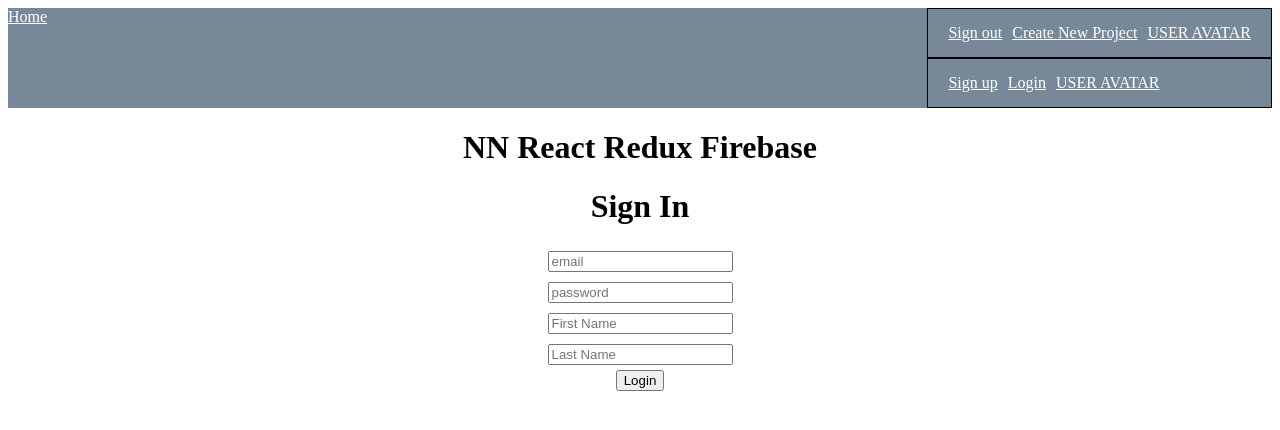
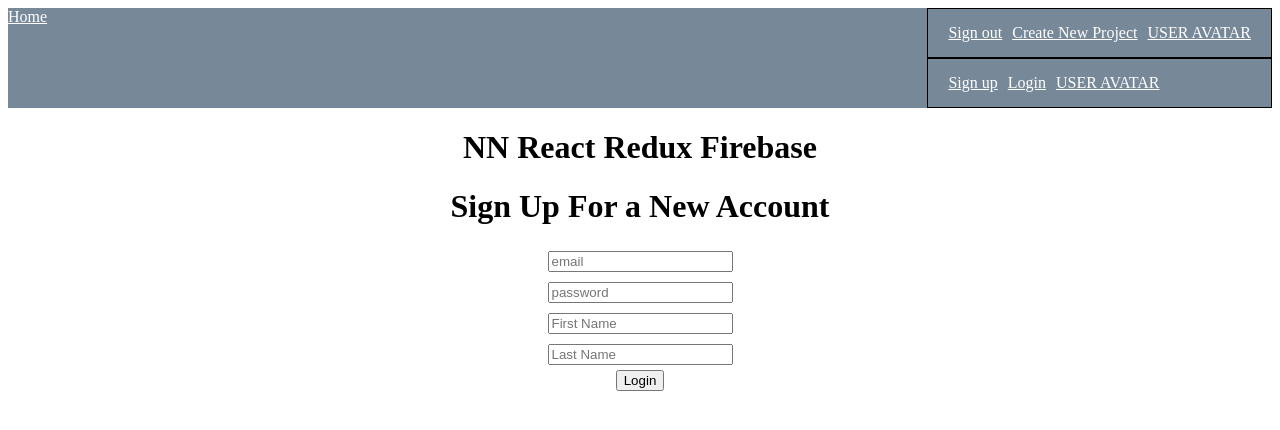
Before and after one commit to nidvar/nn-react-redux-firebase, a React (Create React App) app: page /signup in a window 1280 px wide. Shown: the top 430 px of the page. Built offline with nearby package versions, Linux system fonts and the light colour scheme.

Commit message:
new links added

```diff
--- a/src/components/auth/Signup.js
+++ b/src/components/auth/Signup.js
@@ -21,7 +21,7 @@ class SignUp extends React.Component{
     render(){
         return(
             <div>
-                <h1>Sign In</h1>
+                <h1>Sign Up For a New Account</h1>
                 <form className='Sign_in' onSubmit={this.handleSubmit}>
                     <input type='email' id='email' placeholder='email' onChange={this.handleChange} /><br />
                     <input type='password' id='password'  placeholder='password' onChange={this.handleChange} /><br />
--- a/src/components/layout/SignedInLinks.js
+++ b/src/components/layout/SignedInLinks.js
@@ -5,7 +5,7 @@ const SignedInLink = ()=>{
     return(
         <div className='Sign_in_out_boxes'>
             <li><NavLink to='/'>Sign out</NavLink></li>
-            <li><NavLink to='/'>Create New Project</NavLink></li>
+            <li><NavLink to='/createproject'>Create New Project</NavLink></li>
             <li><NavLink to='/'>USER AVATAR</NavLink></li>
         </div>
     )
--- a/src/components/layout/SignedOutLinks.js
+++ b/src/components/layout/SignedOutLinks.js
@@ -4,8 +4,8 @@ import {NavLink} from 'react-router-dom'
 const SignedOutLink = ()=>{
     return(
         <div className='Sign_in_out_boxes'>
-            <li><NavLink to='/'>Sign up</NavLink></li>
-            <li><NavLink to='/'>Login</NavLink></li>
+            <li><NavLink to='/signup'>Sign up</NavLink></li>
+            <li><NavLink to='/signin'>Login</NavLink></li>
             <li><NavLink to='/'>USER AVATAR</NavLink></li>
         </div>
     )
```
